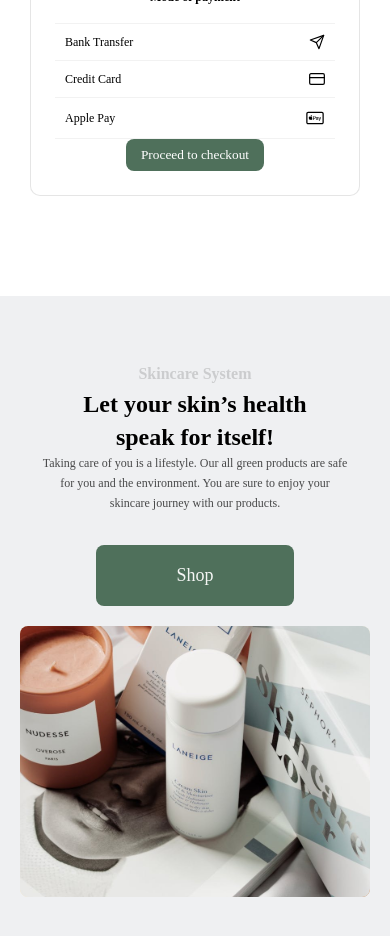
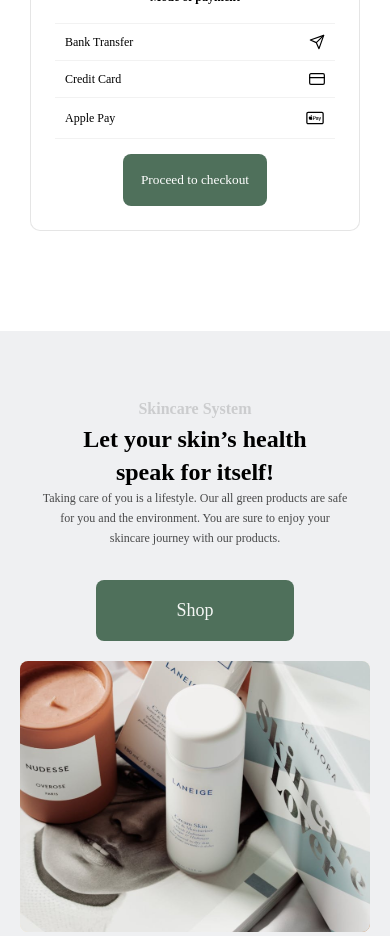
Before and after one commit to rajiss-ctrl/hng-stage-2-task, a React (Vite) app: page /cart-preview-page in a window 390 px wide. Shown: the part 1000-1936 px from the top of the page. Built offline with nearby package versions, Linux system fonts and the light colour scheme.

Commit message:
cost section of cartpreviewpage responsiveness work on

```diff
--- a/src/pages/CartPreviewPage.css
+++ b/src/pages/CartPreviewPage.css
@@ -228,14 +228,14 @@
   .check-img {
     margin-left:10px ;
   }
-  .cost button{
+  /* .cost button{
     background: rgba(79, 112, 91, 1);
     padding: 8px 15px 8px 15px;
     border-radius: 8px;
     color: #FFFFFF;
     outline: none;
     border: none;
-  }
+  } */
 
 
 
@@ -533,4 +533,13 @@
   .cost {
     margin-top: 60px;
   }
+  .cost button{
+    background: rgba(79, 112, 91, 1);
+    padding: 18px;
+    border-radius: 8px;
+    color: #FFFFFF;
+    outline: none;
+    border: none;
+    margin-top: 15px;
+  }
 }
```
